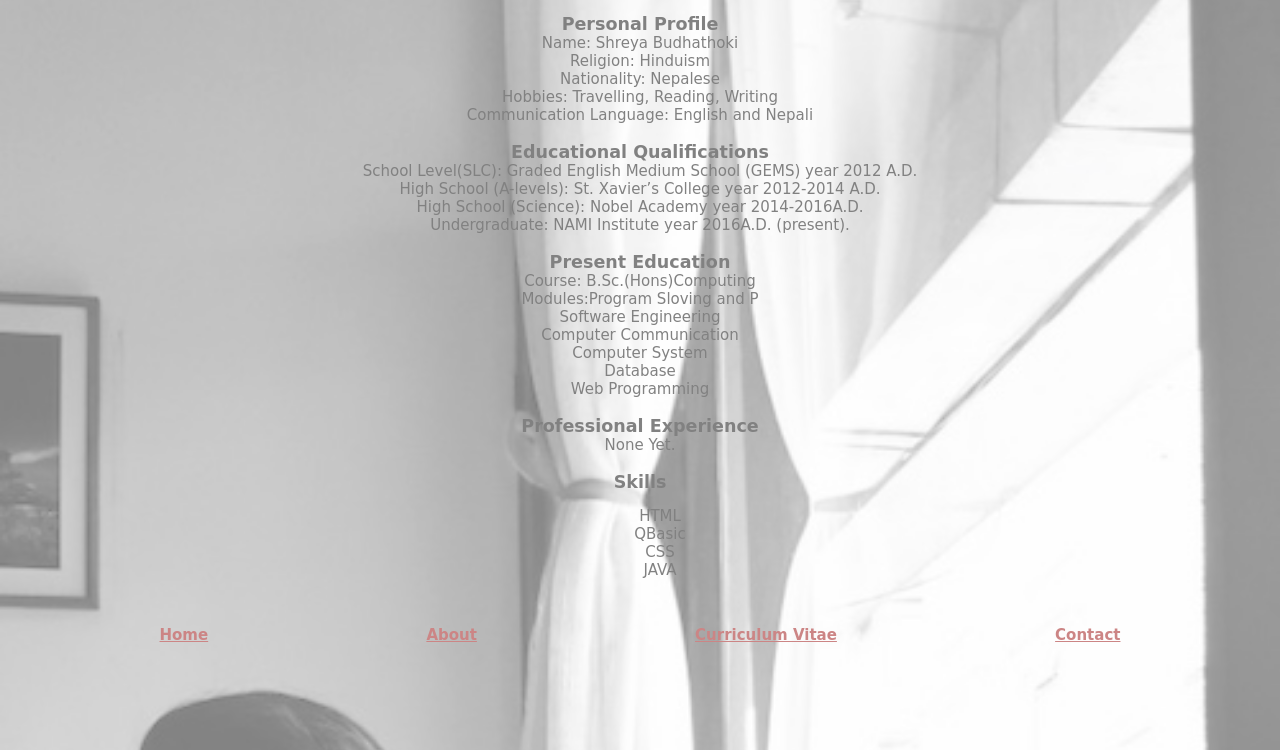
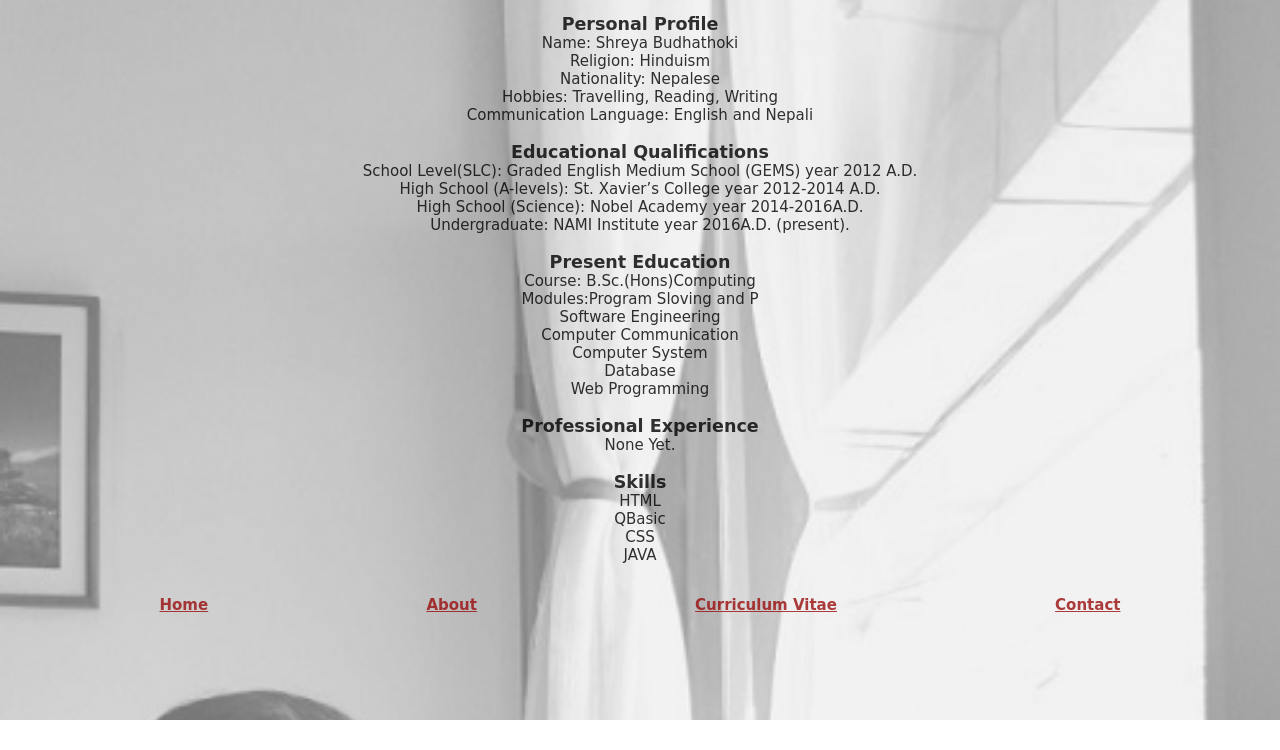
Before and after one commit to shrey-97/csy1018-assign1, a plain HTML site: page CV.html in a window 1280 px wide. Shown: the part 113-863 px from the top of the page. After the commit the page ends 833 px from the top, so only its background shows below. Drawn offline with Linux system fonts and the light colour scheme.

Commit message:
fourth commit

```diff
--- a/CV.html
+++ b/CV.html
@@ -32,8 +32,7 @@
           <h3>Educational Qualifications</h3>
         </p>
         <p>
-          School Level(SLC): Graded English Medium School (GEMS) year 2012 A.D.
-          <br>
+          School Level(SLC): Graded English Medium School (GEMS) year 2012 A.D.<br>
           High School (A-levels): St. Xavier’s College year 2012-2014 A.D.<br>
           High School (Science): Nobel Academy year 2014-2016A.D.<br>
           Undergraduate: NAMI Institute year 2016A.D. (present). <br>
@@ -73,12 +72,12 @@
         <p>
           <h3>Skills</h3>
         </p>
-        <ul>
-          <li>HTML</li>
-          <li>QBasic</li>
-          <li>CSS</li>
-          <li>JAVA</li>
-        </ul>
+        <p>
+          HTML<br>
+          QBasic<br>
+          CSS<br>
+          JAVA<br>
+        </p>
       </article>
     </div>
   </section>
--- a/css/class.css
+++ b/css/class.css
@@ -1,10 +1,7 @@
-html{
-  background: url(../images/bgclass.jpg) no-repeat center fixed;
-  background-size: cover;opacity: 0.5;
-}
 body{
-  margin: 3%;font-size: 15px;font-family: cursive;color: #060606;
-
+  margin: 3%;font-size: 15px;font-family: cursive;
+  background: url(../images/classbackground.jpg) no-repeat center fixed;
+  background-size: cover; opacity: 0.8;
 }
 h1,h2,h3,h4,h5,h6,p{
   margin: 0;
@@ -72,3 +69,12 @@ footer{
 .div{
   border-radius: 5px;background-color: #f2f2f2;padding: 20px;
 }
+.firstpara article p{
+  text-align: justify;
+}
+.secondpara article p{
+  text-align: justify;
+}
+.thirdpara article p{
+  text-align: justify;
+}
```
Also changed, not shown: images/bgclass.jpg (deleted), images/classbackground.jpg (added).
